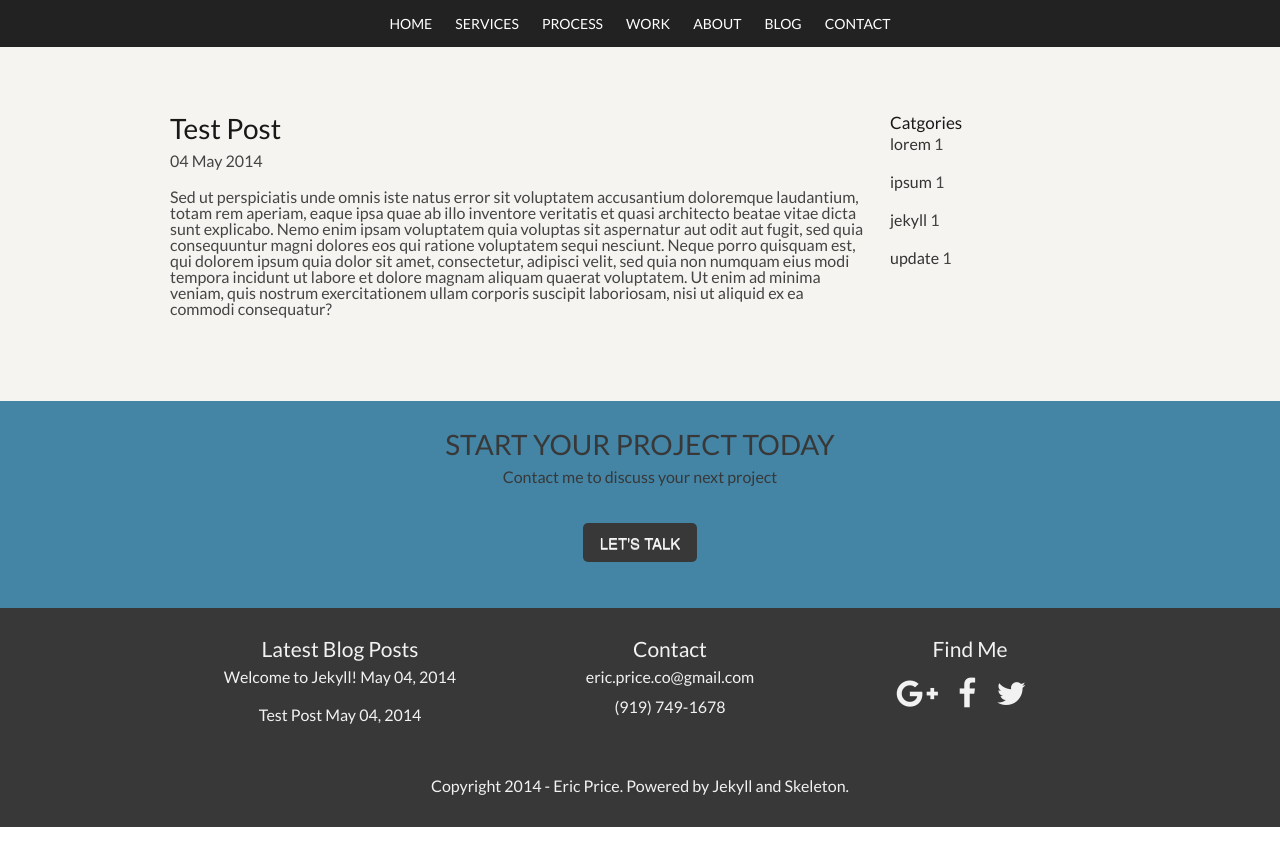
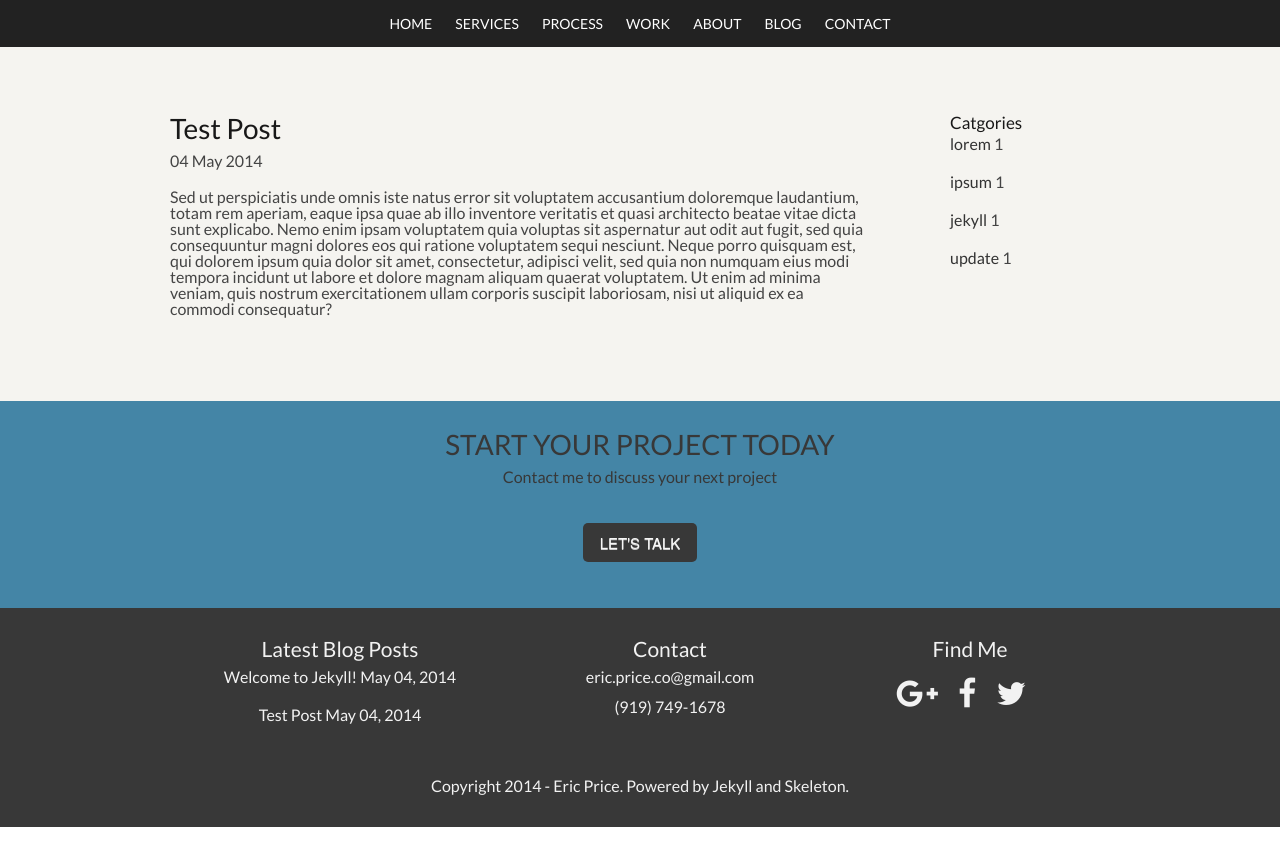
Before and after one commit to ericpriceco/ericpriceco.github.io, a Jekyll site: the page built from _posts/2014-05-04-test-post.markdown, in a window 1280 px wide. Shown: the top 866 px of the page. Built offline with Jekyll 4.4.1, drawn with Linux system fonts in a browser that asks for light colours; nearby versions of some CDN libraries; Markdown is read by kramdown in place of the engine named in the settings.

Commit message:
Update blogpost.html

```diff
--- a/_layouts/blogpost.html
+++ b/_layouts/blogpost.html
@@ -7,7 +7,7 @@
         	<p> {{ page.date | date_to_long_string }} </p>
            {{ content }}
         </div>
-        <div class="four columns">
+        <div class="three columns offset-by-one">
             {% include sidebar.html %}
         </div>
     </div>
```
